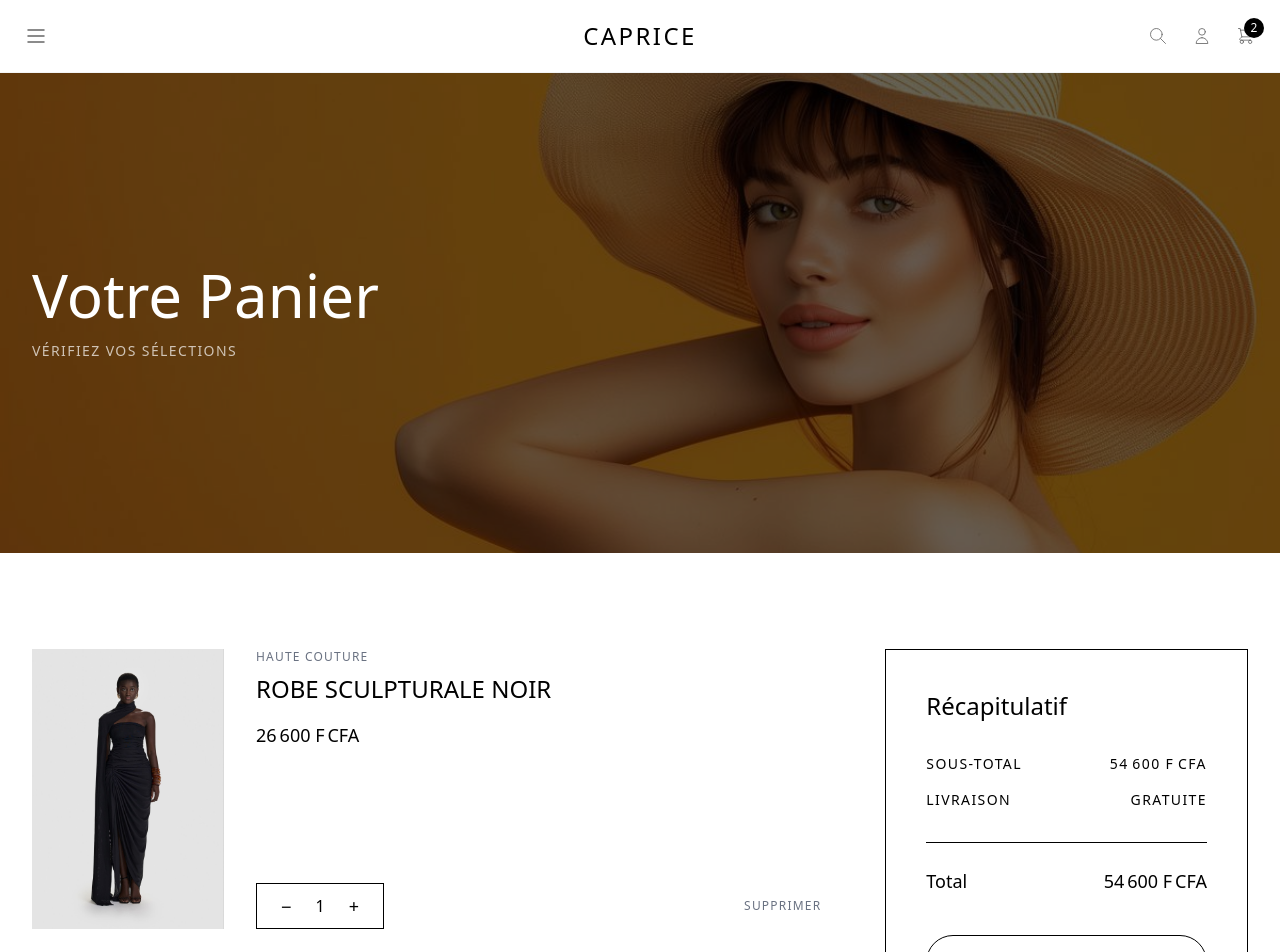
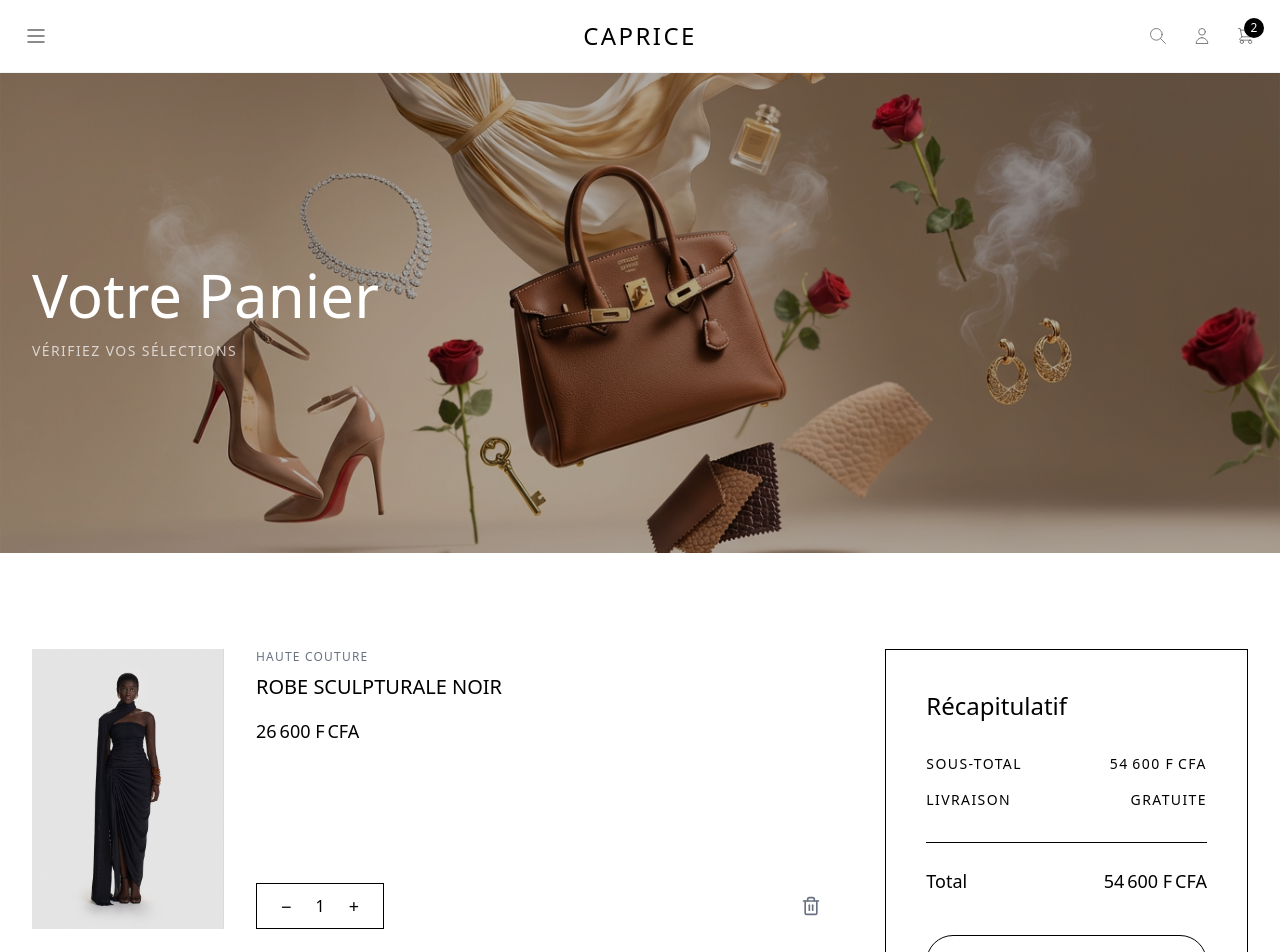
Before and after one commit to Marcemmanuel1/website-ecommerce, a React (Vite) app: page /cart in a window 1280 px wide. Shown: the top 952 px of the page. Built offline with nearby package versions, Linux system fonts and the light colour scheme.

Commit message:
first commit

```diff
--- a/src/components/Navbar.tsx
+++ b/src/components/Navbar.tsx
@@ -7,7 +7,7 @@ interface NavbarProps {
   onCartClick?: () => void;
 }
 
-const Navbar: React.FC<NavbarProps> = ({ cartItemsCount, onCartClick }) => {
+const Navbar: React.FC<NavbarProps> = ({ cartItemsCount }) => {
   const [isMenuOpen, setIsMenuOpen] = useState(false);
   const [isSearchOpen, setIsSearchOpen] = useState(false);
 
@@ -17,13 +17,7 @@ const Navbar: React.FC<NavbarProps> = ({ cartItemsCount, onCartClick }) => {
     darkGray: '#1a1a1a',
   };
 
-  const handleCartClick = () => {
-    if (onCartClick) {
-      onCartClick();
-    } else {
-      alert(`Vous avez ${cartItemsCount} articles dans votre panier`);
-    }
-  };
+
 
   const toggleMenu = () => {
     setIsMenuOpen(!isMenuOpen);
@@ -73,12 +67,11 @@ const Navbar: React.FC<NavbarProps> = ({ cartItemsCount, onCartClick }) => {
               </svg>
             </button>
 
-            {/* Logo - Au centre */}
             <h1 className="absolute left-1/2 transform -translate-x-1/2 text-2xl tracking-widest font-light uppercase">
               <a href="/">CAPRICE</a>
             </h1>
 
-            {/* Icônes - À droite */}
+
             <div className="flex items-center md:space-x-6 space-x-2">
               <button
                 onClick={handleSearchClick}
@@ -122,9 +115,9 @@ const Navbar: React.FC<NavbarProps> = ({ cartItemsCount, onCartClick }) => {
                   />
                 </svg>
               </a>
-              <button
+              <a
                 className="relative hover:text-gray-600 transition-colors"
-                onClick={handleCartClick}
+                href='/cart'
                 aria-label="Panier"
                 style={{ color: colors.lightGray }}
               >
@@ -147,7 +140,7 @@ const Navbar: React.FC<NavbarProps> = ({ cartItemsCount, onCartClick }) => {
                     {cartItemsCount}
                   </span>
                 )}
-              </button>
+              </a>
             </div>
           </div>
         </div>
--- a/src/pages/Cart.tsx
+++ b/src/pages/Cart.tsx
@@ -1,5 +1,6 @@
 import Navbar from "../components/Navbar";
 import Footer from "../components/Footer";
+import { FiTrash2 } from "react-icons/fi";
 
 interface CartItem {
   id: number;
@@ -50,12 +51,12 @@ const Cart = () => {
         <div
           className="absolute inset-0"
           style={{
-            backgroundImage: "url('/hero-section-un.jpg')",
+            backgroundImage: "url('/card-hero.jpg')",
             backgroundSize: "cover",
             backgroundPosition: "center",
           }}
         />
-        <div className="absolute inset-0 bg-black/60" />
+        <div className="absolute inset-0 bg-black/30" />
 
         <div className="relative z-10 container mx-auto px-8">
           <h1 className="text-5xl md:text-6xl font-light text-white mb-4">
@@ -75,10 +76,10 @@ const Cart = () => {
             {cartItems.map((item) => (
               <div
                 key={item.id}
-                className="flex flex-col md:flex-row gap-8 border-b pb-12"
+                className="flex flex-col md:flex-row gap-8 pb-12"
               >
                 {/* Image */}
-                <div className="w-full md:w-48 h-[280px] overflow-hidden">
+                <div className="w-full md:w-48 md:h-[280px] h-[400px] overflow-hidden">
                   <img
                     src={item.image}
                     alt={item.name}
@@ -92,7 +93,7 @@ const Cart = () => {
                     <p className="text-xs tracking-widest uppercase text-gray-500 mb-2">
                       {item.category}
                     </p>
-                    <h3 className="text-2xl font-light mb-4">
+                    <h3 className="md:text-xl text-sm  font-light mb-4">
                       {item.name}
                     </h3>
                     <p className="text-lg">
@@ -108,8 +109,8 @@ const Cart = () => {
                       <button className="px-2 text-lg">+</button>
                     </div>
 
-                    <button className="text-xs tracking-widest uppercase text-gray-500 hover:text-black transition">
-                      Supprimer
+                    <button className="text-gray-500 hover:text-black transition text-xl ml-6">
+                      <FiTrash2 />
                     </button>
                   </div>
                 </div>
@@ -147,7 +148,7 @@ const Cart = () => {
             </a>
 
             <a
-              href="/"
+              href="/products"
               className="block mt-6 text-center text-xs tracking-widest uppercase text-gray-500 hover:text-black transition"
             >
               Continuer vos achats
```
Also changed, not shown: public/card-hero.jpg (added).
